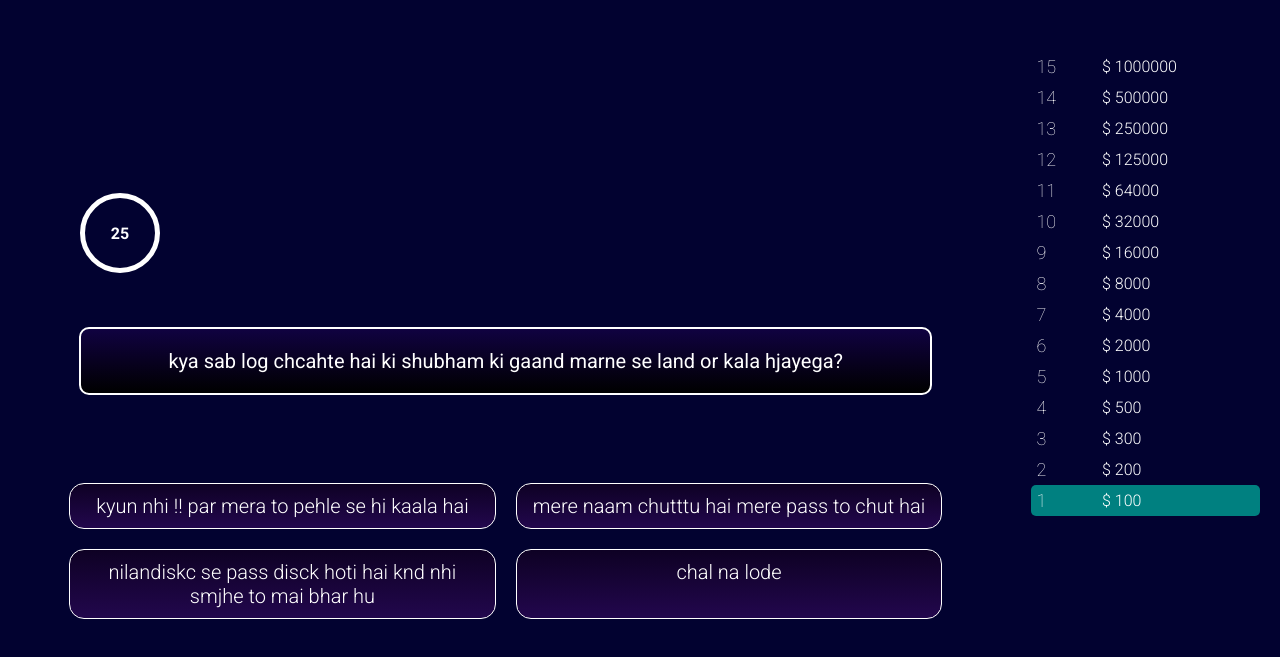
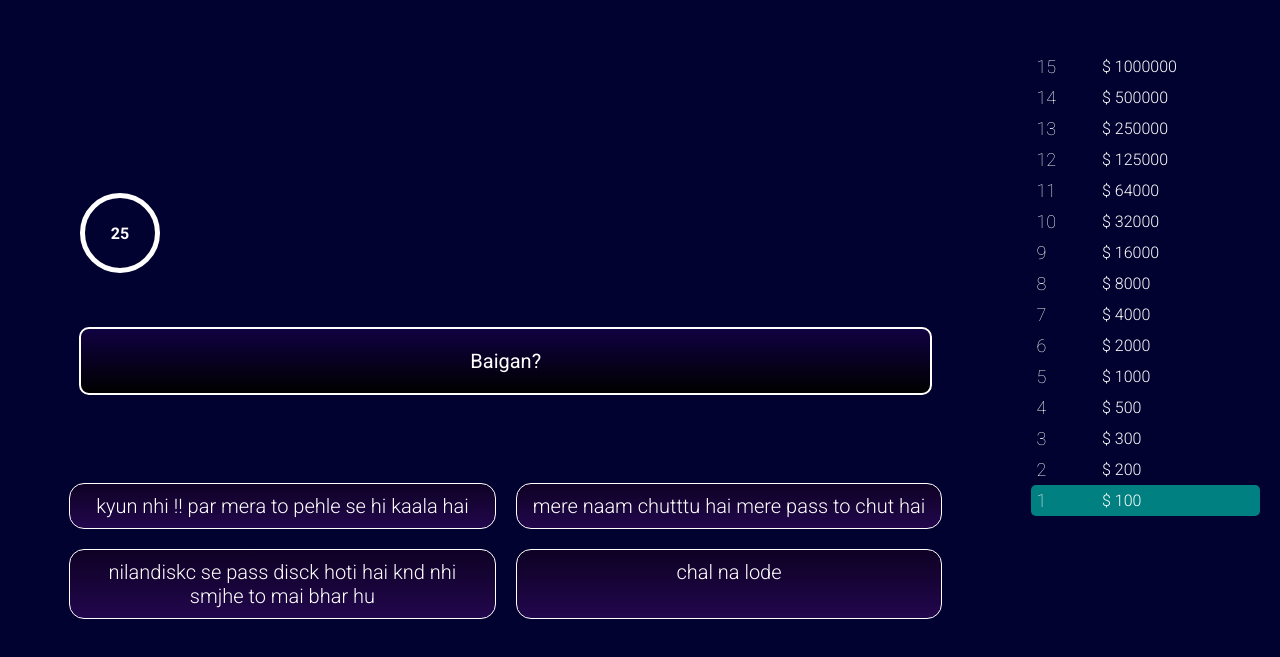
Before and after one commit to arunbaghel11/millionaire, a React (Create React App) app: page / in a window 1280 px wide. Shown: the part 117-774 px from the top of the page. Built offline with nearby package versions, Linux system fonts and the light colour scheme.

Commit message:
Update App.jsx

```diff
--- a/src/App.jsx
+++ b/src/App.jsx
@@ -13,7 +13,7 @@ function App() {
   const data = [
     {
       id: 1,
-      question: "kya sab log chcahte hai ki shubham ki gaand marne se land or kala hjayega?",
+      question: "Baigan?",
       answers: [
         {
           text: "kyun nhi !! par mera to pehle se hi kaala hai",
```
